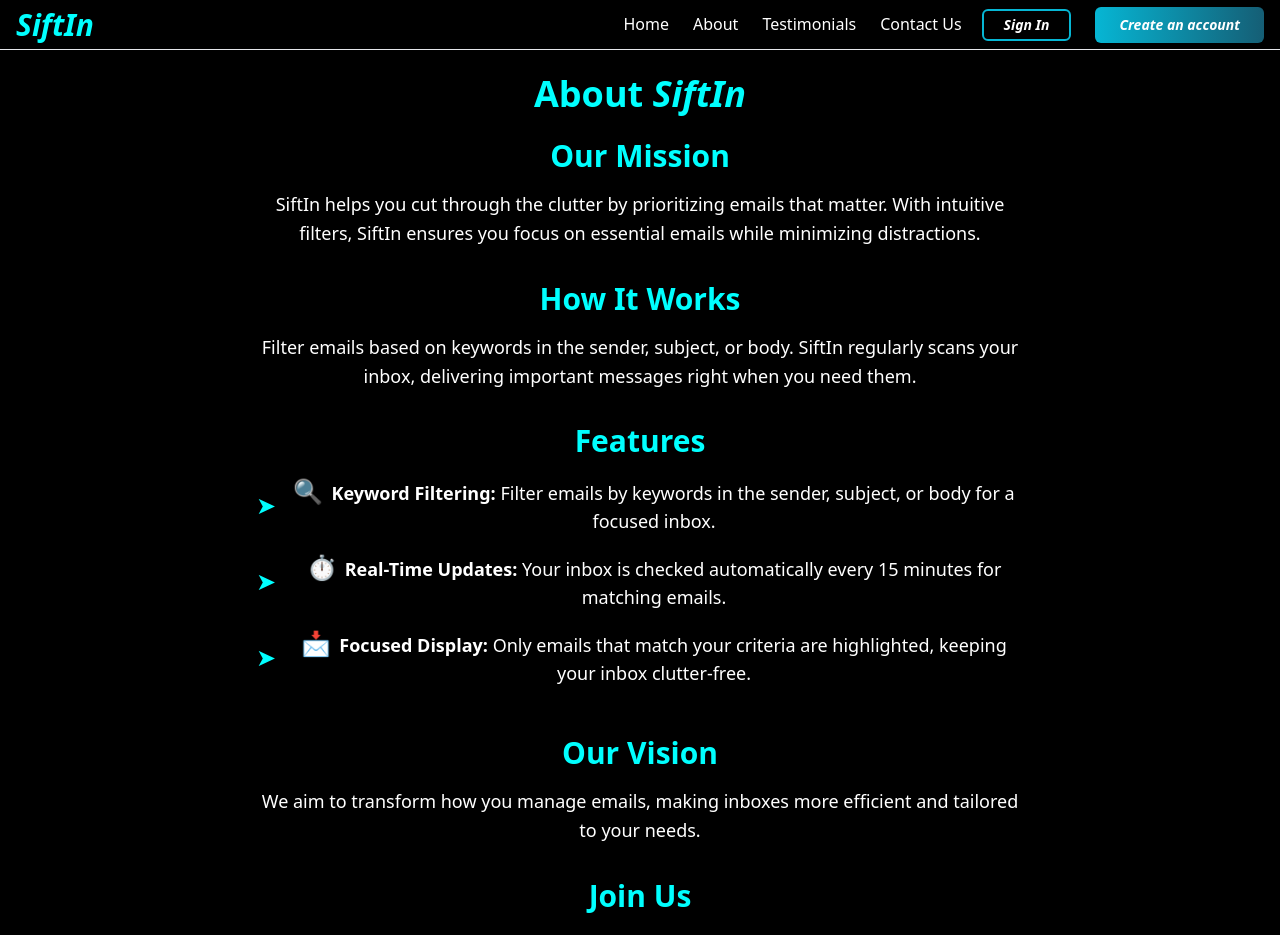
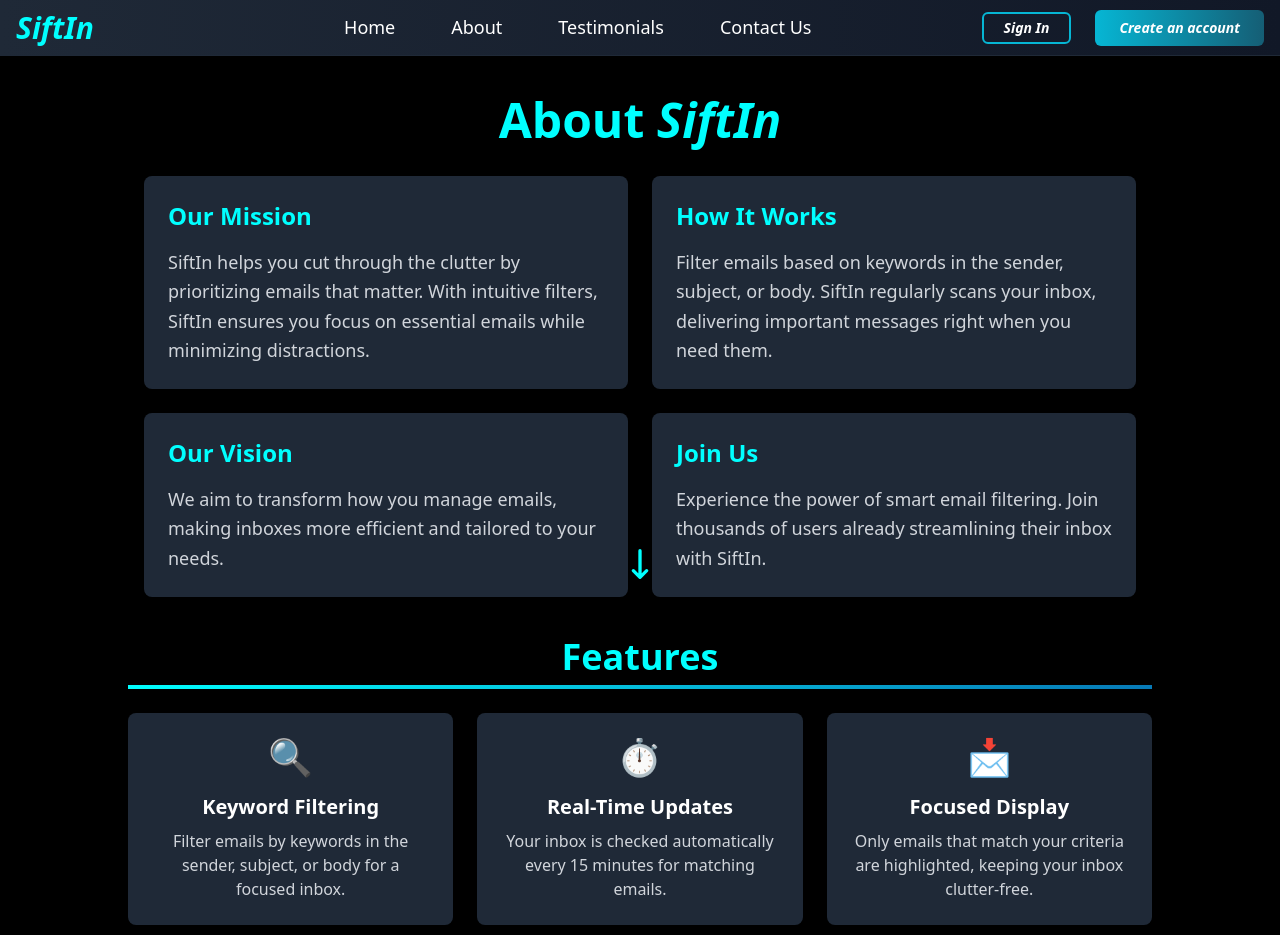
Before and after one commit to dheeraj-vp/Yantra-Web, a React (Vite) app in the folder Frontend/my-react/: page /about in a window 1280 px wide. Shown: the top 935 px of the page. Built offline with nearby package versions, Linux system fonts and the light colour scheme.

Commit message:
modernize components

```diff
--- a/Frontend/my-react/src/components/About.jsx
+++ b/Frontend/my-react/src/components/About.jsx
@@ -1,73 +1,68 @@
 import React from 'react';
+import { sections, features } from '../data/aboutData';
 
-const About = () => {
-  return (
-    <div className='flex flex-col items-center justify-center min-h-screen bg-black text-white p-6'>
-      <h1 className='text-4xl font-bold text-[#00FFFF] mb-6'>
-        About <span className='italic font-bold'>SiftIn</span>
-      </h1>
+const About = () => (
+  <div className="min-h-screen bg-black text-white p-10 flex flex-col items-center">
+    {/* Title for About Section */}
+    <h1 className="text-5xl font-bold text-[#00FFFF] mb-8 transition-transform transform hover:scale-105">
+      About <span className="italic">SiftIn</span>
+    </h1>
 
-      {/* Our Mission */}
-      <section className='text-center mb-8'>
-        <h2 className='text-3xl font-semibold text-[#00FFFF] mb-4'>Our Mission</h2>
-        <p className='text-lg max-w-3xl leading-relaxed'>
-          SiftIn helps you cut through the clutter by prioritizing emails that matter. With intuitive filters, SiftIn ensures you focus on essential emails while minimizing distractions.
-        </p>
-      </section>
+    {/* Sections */}
+    <div className="grid grid-cols-1 md:grid-cols-2 gap-6 mb-10 w-full max-w-5xl px-4 relative">
+      {sections.map((section, idx) => (
+        <div
+          key={idx}
+          className="bg-gray-800 p-6 rounded-lg shadow-lg transition-transform transform hover:scale-105 hover:shadow-lg hover:shadow-[#00FFFF] relative overflow-hidden"
+        >
+          <h2 className="text-2xl font-semibold text-[#00FFFF] mb-4">{section.title}</h2>
+          <p className="text-lg text-gray-300 leading-relaxed">{section.content}</p>
+          <div className="absolute inset-0 rounded-lg border-2 border-[#00FFFF] opacity-0 hover:opacity-100 transition-opacity duration-300" />
+        </div>
+      ))}
 
-      {/* How It Works */}
-      <section className='text-center mb-8'>
-        <h2 className='text-3xl font-semibold text-[#00FFFF] mb-4'>How It Works</h2>
-        <p className='text-lg max-w-3xl leading-relaxed'>
-          Filter emails based on keywords in the sender, subject, or body. SiftIn regularly scans your inbox, delivering important messages right when you need them.
-        </p>
-      </section>
+      {/* Downward Arrow Overlay */}
+      <div className="absolute inset-x-0 bottom-2 flex justify-center">
+        <svg
+          className="w-10 h-10 animate-bounce text-[#00FFFF]"
+          fill="none"
+          viewBox="0 0 24 24"
+          stroke="currentColor"
+        >
+          <path
+            strokeLinecap="round"
+            strokeLinejoin="round"
+            strokeWidth={2}
+            d="M12 4v16m0 0l-4-4m4 4l4-4"
+          />
+        </svg>
+      </div>
+    </div>
 
-      {/* Features */}
-      <section className='text-center mb-8'>
-        <h2 className='text-3xl font-semibold text-[#00FFFF] mb-4'>Features</h2>
-        <ul className='list-none max-w-3xl mx-auto'>
-          <li className='mb-4 flex items-center'>
-            <span className='text-[#00FFFF] text-2xl mr-2'>➤</span>
-            <span className='text-lg'>
-              <span className='text-2xl mr-2'>🔍</span>
-              <strong>Keyword Filtering:</strong> Filter emails by keywords in the sender, subject, or body for a focused inbox.
-            </span>
-          </li>
-          <li className='mb-4 flex items-center'>
-            <span className='text-[#00FFFF] text-2xl mr-2'>➤</span>
-            <span className='text-lg'>
-              <span className='text-2xl mr-2'>⏱️</span>
-              <strong>Real-Time Updates:</strong> Your inbox is checked automatically every 15 minutes for matching emails.
-            </span>
-          </li>
-          <li className='mb-4 flex items-center'>
-            <span className='text-[#00FFFF] text-2xl mr-2'>➤</span>
-            <span className='text-lg'>
-              <span className='text-2xl mr-2'>📩</span>
-              <strong>Focused Display:</strong> Only emails that match your criteria are highlighted, keeping your inbox clutter-free.
-            </span>
-          </li>
-        </ul>
-      </section>
+    {/* Features */}
+    <div className="w-full max-w-5xl mb-12 text-center">
+      <h2 className="text-4xl font-semibold text-[#00FFFF] mb-2">Features</h2>
+      <div className="h-1 w-full bg-gradient-to-r from-[#00FFFF] to-[#0779b6] mb-6 mx-auto" />
+      <div className="flex justify-center">
+        <div className="grid grid-cols-1 sm:grid-cols-2 md:grid-cols-3 gap-6 max-w-5xl">
+          {features.map((feature, idx) => (
+            <div
+              key={idx}
+              className="bg-gray-800 p-6 rounded-lg shadow-lg transition-transform transform hover:scale-105 hover:shadow-lg hover:shadow-[#00FFFF] relative overflow-hidden"
+            >
+              <div className="text-[#00FFFF] text-4xl mb-4">{feature.icon}</div>
+              <h3 className="text-xl font-semibold mb-2">{feature.title}</h3>
+              <p className="text-gray-300">{feature.description}</p>
+              <div className="absolute inset-0 rounded-lg border-2 border-[#00FFFF] opacity-0 hover:opacity-100 transition-opacity duration-300" />
+            </div>
+          ))}
+        </div>
+      </div>
+    </div>
 
-      {/* Our Vision */}
-      <section className='text-center mb-8'>
-        <h2 className='text-3xl font-semibold text-[#00FFFF] mb-4'>Our Vision</h2>
-        <p className='text-lg max-w-3xl leading-relaxed'>
-          We aim to transform how you manage emails, making inboxes more efficient and tailored to your needs.
-        </p>
-      </section>
+    {/* Call to Action Button */}
 
-      {/* Join Us */}
-      <section className='text-center'>
-        <h2 className='text-3xl font-semibold text-[#00FFFF] mb-4'>Join Us</h2>
-        <p className='text-lg max-w-3xl leading-relaxed'>
-          Experience the power of smart email filtering. Join thousands of users already streamlining their inbox with SiftIn.
-        </p>
-      </section>
-    </div>
-  );
-};
+  </div>
+);
 
 export default About;
--- a/Frontend/my-react/src/components/Footer.jsx
+++ b/Frontend/my-react/src/components/Footer.jsx
@@ -3,9 +3,15 @@ import { FaFacebookF, FaTwitter, FaLinkedinIn, FaGithub } from 'react-icons/fa';
 import { useNavigate } from 'react-router-dom';
 
 const Footer = () => {
-    const navigate=useNavigate();
+  const navigate = useNavigate();
+
+  // Scroll to top function
+  const scrollToTop = () => {
+    window.scrollTo({ top: 0, behavior: 'smooth' });
+  };
+
   return (
-    <footer className=' bg-gray-900 text-white py-8'>
+    <footer className='bg-gray-900 text-white py-8'>
       <div className='container mx-auto flex flex-col items-center justify-between md:flex-row'>
 
         {/* Footer Branding */}
@@ -17,19 +23,27 @@ const Footer = () => {
         </div>
 
         {/* Navigation Links */}
-        <ul className='flex space-x-6 mb-6 md:mb-0'>
-          <li className='hover:text-cyan-500 cursor-pointer' onClick={()=> navigate('/')}>Home</li>
-          <li className='hover:text-cyan-500 cursor-pointer' onClick={()=> navigate('/about')}>About</li>
+        <ul className='flex space-x-6 mb-6 md:mb-0 text-lg'>
+          <li className='hover:text-cyan-500 cursor-pointer' onClick={() => navigate('/')}>Home</li>
+          <li className='hover:text-cyan-500 cursor-pointer' onClick={() => navigate('/about')}>About</li>
           <li className='hover:text-cyan-500 cursor-pointer' onClick={() => navigate('/testimonials')}>Testimonials</li>
-          <li className='hover:text-cyan-500 cursor-pointer'onClick={() => navigate('/contact-us')}>Contact</li>
+          <li className='hover:text-cyan-500 cursor-pointer' onClick={() => navigate('/contact-us')}>Contact</li>
         </ul>
 
         {/* Social Media Links */}
         <div className='flex space-x-6'>
-          <a href='#' className='hover:text-cyan-500'><FaFacebookF size={20} /></a>
-          <a href='#' className='hover:text-cyan-500'><FaTwitter size={20} /></a>
-          <a href='#' className='hover:text-cyan-500'><FaLinkedinIn size={20} /></a>
-          <a href='#' className='hover:text-cyan-500'><FaGithub size={20} /></a>
+          <a href='#' className='hover:text-cyan-500 transition duration-300 transform hover:scale-125'>
+            <FaFacebookF size={25} /> {/* Increased size */}
+          </a>
+          <a href='#' className='hover:text-cyan-500 transition duration-300 transform hover:scale-125'>
+            <FaTwitter size={25} /> {/* Increased size */}
+          </a>
+          <a href='#' className='hover:text-cyan-500 transition duration-300 transform hover:scale-125'>
+            <FaLinkedinIn size={25} /> {/* Increased size */}
+          </a>
+          <a href='#' className='hover:text-cyan-500 transition duration-300 transform hover:scale-125'>
+            <FaGithub size={25} /> {/* Increased size */}
+          </a>
         </div>
       </div>
 
@@ -37,6 +51,14 @@ const Footer = () => {
       <div className='mt-8 border-t border-gray-800 pt-4 text-sm text-center'>
         <p>© 2024 SiftIn. All rights reserved.</p>
         <p className='mt-1'>Crafted with passion by <span className='text-cyan-400 italic font-semibold'>Dheeraj</span></p>
+
+        {/* Back to Top Button */}
+        <button
+          className='mt-2 text-cyan-400 hover:text-cyan-300 underline cursor-pointer'
+          onClick={scrollToTop}
+        >
+          Back to Top
+        </button>
       </div>
     </footer>
   );
--- a/Frontend/my-react/src/components/Navbar.jsx
+++ b/Frontend/my-react/src/components/Navbar.jsx
@@ -11,32 +11,57 @@ const Navbar = () => {
   };
 
   return (
-    <nav className='flex justify-center items-center h-18 max-w-full mx-auto px-4 text-white border-b border-white-900 sticky top-0 z-50 bg-black'>
-      <h1 className='w-full text-3xl font-bold text-[#00FFFF] italic' onClick={() => navigate('/')}>SiftIn</h1>
-      <ul className='hidden sm:flex flex-shrink '>
-        <li className='p-3 border-b border-transparent hover:border-cyan-500' onClick={() => navigate('/')}>Home</li>
-        <li className='p-3 border-b border-transparent hover:border-cyan-500' onClick={() => navigate('/about')}>About</li>
-        <li className='p-3 border-b border-transparent hover:border-cyan-500' onClick={() => navigate('/testimonials')}>Testimonials</li>
-        <li className='p-3 border-b border-transparent hover:border-cyan-500 whitespace-nowrap' onClick={()=> navigate('/contact-us')}>Contact Us</li>
+    <nav className='flex justify-between items-center h-14 max-w-full mx-auto px-4 text-white border-b border-gray-800 sticky top-0 z-50 bg-gradient-to-r from-gray-800 to-gray-900'>
+      <h1
+        className='text-3xl font-bold text-[#00FFFF] italic cursor-pointer'
+        onClick={() => navigate('/')}
+      >
+        SiftIn
+      </h1>
+      <ul className='hidden sm:flex flex-grow justify-center space-x-8 ml-20'> {/* Changed to ml-20 */}
+        <li
+          className='p-3 border-b border-transparent hover:border-cyan-500 cursor-pointer text-lg'
+          onClick={() => navigate('/')}
+        >
+          Home
+        </li>
+        <li
+          className='p-3 border-b border-transparent hover:border-cyan-500 cursor-pointer text-lg'
+          onClick={() => navigate('/about')}
+        >
+          About
+        </li>
+        <li
+          className='p-3 border-b border-transparent hover:border-cyan-500 cursor-pointer text-lg'
+          onClick={() => navigate('/testimonials')}
+        >
+          Testimonials
+        </li>
+        <li
+          className='p-3 border-b border-transparent hover:border-cyan-500 cursor-pointer text-lg whitespace-nowrap' // Added whitespace-nowrap
+          onClick={() => navigate('/contact-us')}
+        >
+          Contact Us
+        </li>
       </ul>
-      <div onClick={handleNav} className='block sm:hidden'>
+      <div onClick={handleNav} className='block sm:hidden cursor-pointer'>
         {nav ? <AiOutlineClose size={20} /> : <AiOutlineMenu size={20} />}
       </div>
-      <div className={nav ? 'fixed left-0 top-0 w-[40%] border-r h-full border-r-gray-900 bg-[#000300] ease-in-out duration-500 z-40' : 'fixed left-[-100%] top-0 ease-in-out duration-500'}>
+      <div className={nav ? 'fixed left-0 top-0 w-[60%] border-r h-full border-r-gray-900 bg-[#000300] ease-in-out duration-500 z-40' : 'fixed left-[-100%] top-0 ease-in-out duration-500'}>
         <h1 className='w-full text-3xl font-bold text-[#00FFFF] p-4 border-b border-gray-800'>SiftIn</h1>
         <ul className='uppercase'>
-          <li className='p-4 border-b border-gray-800' onClick={() => navigate('/')}>Home</li>
-          <li className='p-4 border-b border-gray-800' onClick={() => navigate('/about')}>About</li>
-          <li className='p-4 border-b border-gray-800' onClick={() => navigate('/testimonials')}>Testimonials</li>
-          <li className='p-4'onClick={()=> navigate('/contact-us')}>Contact Us</li>
+          <li className='p-4 border-b border-gray-800 hover:text-cyan-500 cursor-pointer' onClick={() => navigate('/')}>Home</li>
+          <li className='p-4 border-b border-gray-800 hover:text-cyan-500 cursor-pointer' onClick={() => navigate('/about')}>About</li>
+          <li className='p-4 border-b border-gray-800 hover:text-cyan-500 cursor-pointer' onClick={() => navigate('/testimonials')}>Testimonials</li>
+          <li className='p-4 hover:text-cyan-500 cursor-pointer' onClick={() => navigate('/contact-us')}>Contact Us</li>
         </ul>
         <div className='flex flex-col items-center space-y-4 mt-4'>
           <a href="#" className='py-2 px-6 whitespace-nowrap text-sm italic font-semibold border-2 border-cyan-500 rounded-md hover:bg-cyan-500 transition-all'>Sign In</a>
           <a href="#" className='py-2 px-6 whitespace-nowrap text-sm italic font-semibold bg-gradient-to-r from-cyan-500 to-cyan-800 rounded-md hover:from-cyan-600 hover:to-cyan-900 transition-all'>Create an account</a>
         </div>
       </div>
-      <div className='hidden sm:flex justify-around items-center space-x-6 flex-shrink'>
-        <a href="#" className='py-1 px-5 ml-2 whitespace-nowrap text-sm italic font-semibold border-2 border-cyan-500 rounded-md hover:bg-cyan-500 transition-all'>Sign In</a>
+      <div className='hidden sm:flex justify-around items-center space-x-6'>
+        <a href="#" className='py-1 px-5 whitespace-nowrap text-sm italic font-semibold border-2 border-cyan-500 rounded-md hover:bg-cyan-500 transition-all'>Sign In</a>
         <a href="#" className='py-2 px-6 whitespace-nowrap text-sm italic font-semibold bg-gradient-to-r from-cyan-500 to-cyan-800 rounded-md hover:from-cyan-600 hover:to-cyan-900 transition-all'>Create an account</a>
       </div>
     </nav>
--- /dev/null
+++ b/Frontend/my-react/src/data/aboutData.js
@@ -0,0 +1,40 @@
+export const sections = [
+    {
+      title: 'Our Mission',
+      content:
+        'SiftIn helps you cut through the clutter by prioritizing emails that matter. With intuitive filters, SiftIn ensures you focus on essential emails while minimizing distractions.',
+    },
+    {
+      title: 'How It Works',
+      content:
+        'Filter emails based on keywords in the sender, subject, or body. SiftIn regularly scans your inbox, delivering important messages right when you need them.',
+    },
+    {
+      title: 'Our Vision',
+      content:
+        'We aim to transform how you manage emails, making inboxes more efficient and tailored to your needs.',
+    },
+    {
+      title: 'Join Us',
+      content:
+        'Experience the power of smart email filtering. Join thousands of users already streamlining their inbox with SiftIn.',
+    },
+  ];
+
+  export const features = [
+    {
+      icon: '🔍',
+      title: 'Keyword Filtering',
+      description: 'Filter emails by keywords in the sender, subject, or body for a focused inbox.',
+    },
+    {
+      icon: '⏱️',
+      title: 'Real-Time Updates',
+      description: 'Your inbox is checked automatically every 15 minutes for matching emails.',
+    },
+    {
+      icon: '📩',
+      title: 'Focused Display',
+      description: 'Only emails that match your criteria are highlighted, keeping your inbox clutter-free.',
+    },
+  ];
```
Also changed, not shown: Frontend/my-react/src/components/Testimonials.jsx (+27 -26 lines), Frontend/my-react/src/data/testimonialsData.js (added, +19 -0 lines).
